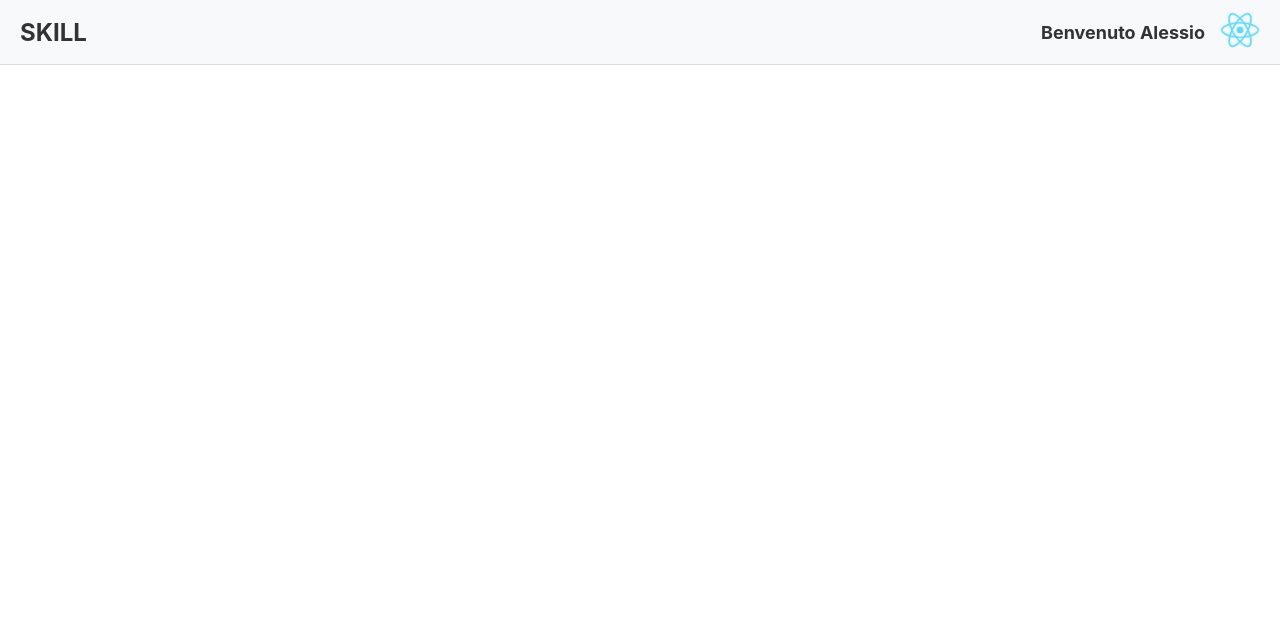
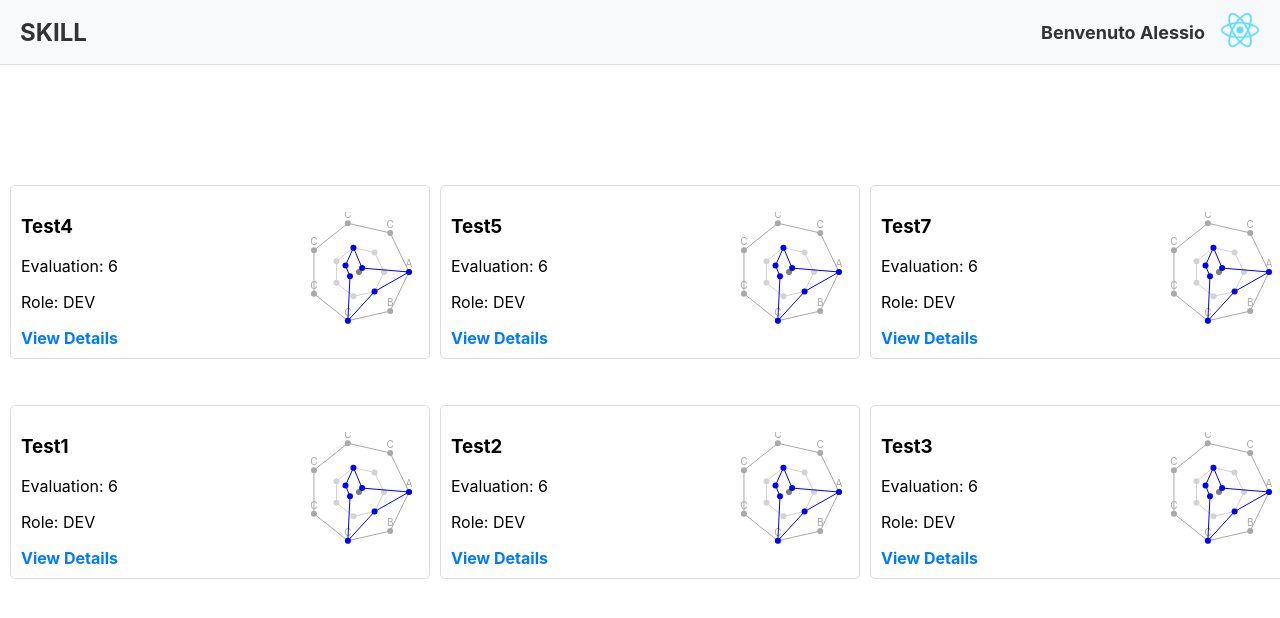
Before and after one commit to ABFi83/skills-react, a React (Create React App) app: page / in a window 1280 px wide. Shown: the top 618 px of the page. Built offline with nearby package versions, Linux system fonts and the light colour scheme.

Commit message:
router and detail

```diff
--- a/package.json
+++ b/package.json
@@ -11,6 +11,8 @@
     "@types/react-dom": "^19.0.2",
     "react": "^18.0.0",
     "react-dom": "^18.2.0",
+    "react-grid-layout": "^1.5.0",
+    "react-router-dom": "^7.1.1",
     "react-scripts": "5.0.1",
     "typescript": "^5.7.2",
     "web-vitals": "^2.1.4"
@@ -38,5 +40,8 @@
       "last 1 firefox version",
       "last 1 safari version"
     ]
+  },
+  "devDependencies": {
+    "@types/react-grid-layout": "^1.3.5"
   }
 }
--- a/src/App.tsx
+++ b/src/App.tsx
@@ -1,5 +1,6 @@
 import "./App.css";
 import Header from "./Components/Header/Header";
+import Main from "./Components/Main/Main";
 import { User } from "./Interfaces/User";
 function App() {
   const user: User = { id: "1", username: "Alessio" };
@@ -7,6 +8,7 @@ function App() {
   return (
     <>
       <Header user={user} />
+      <Main user={user} />
       {/* Other components or content */}
     </>
   );
--- a/src/Components/Header/Header.tsx
+++ b/src/Components/Header/Header.tsx
@@ -2,12 +2,12 @@ import "./Header.css";
 import { User } from "../../Interfaces/User"; // Assicurati che il percorso sia corretto
 
 // Definizione dei tipi delle props
-interface HeaderProps {
-  user: User; // Usa l'interfaccia User come tipo
+interface UserInterface {
+  user: User;
 }
 
 // Componente funzionale
-export default function Header({ user }: HeaderProps) {
+export default function Header({ user }: UserInterface) {
   return (
     <header className="header">
       <div className="header-left">
--- /dev/null
+++ b/src/Components/Main/Main.tsx
@@ -0,0 +1,36 @@
+import { BrowserRouter as Router, Routes, Route } from "react-router-dom";
+import "react-grid-layout/css/styles.css";
+import "react-resizable/css/styles.css";
+import { User } from "../../Interfaces/User";
+import ProjectGrid from "../ProjectGrid/ProjectGrid";
+import { Project } from "../../Interfaces/Project";
+import ProjectDetails from "../ProjectDetails/ProjectDetails";
+
+interface UserInterface {
+  user: User;
+}
+
+const Main = ({ user }: UserInterface) => {
+  const projects: Project[] = [
+    { id: "1", projectName: "Test1", evaluation: 6, role: "DEV" },
+    { id: "2", projectName: "Test2", evaluation: 6, role: "DEV" },
+    { id: "3", projectName: "Test3", evaluation: 6, role: "DEV" },
+    { id: "4", projectName: "Test4", evaluation: 6, role: "DEV" },
+    { id: "5", projectName: "Test5", evaluation: 6, role: "DEV" },
+    { id: "6", projectName: "Test7", evaluation: 6, role: "DEV" },
+  ];
+
+  return (
+    <Router>
+      <Routes>
+        <Route
+          path="/"
+          element={<ProjectGrid user={user} projects={projects} />}
+        />
+        <Route path="/project/:id" element={<ProjectDetails />} />
+      </Routes>
+    </Router>
+  );
+};
+
+export default Main;
--- /dev/null
+++ b/src/Components/PoligonLevel/PoligonLevel.tsx
@@ -0,0 +1,147 @@
+import React from "react";
+
+interface LevelIndicatorProps {
+  levels: number[];
+  labels?: string[];
+}
+
+const LevelIndicator = ({ levels, labels }: LevelIndicatorProps) => {
+  const maxOffset = 50;
+  const centerX = 60;
+  const centerY = 60;
+  const numPoints = levels.length;
+
+  if (numPoints === 0) {
+    return null;
+  }
+
+  const generatePointsAndLines = (
+    levels: number[],
+    color: string,
+    labels: string[]
+  ) => {
+    let points: any = [];
+    let lines: any = [];
+
+    levels.forEach((level, i) => {
+      let x, y;
+
+      if (level === 0) {
+        x = centerX;
+        y = centerY;
+      } else {
+        const normalizedLevel = Math.max(0, Math.min(level, 10)) / 10;
+        const offset = maxOffset * normalizedLevel;
+        const angle = (2 * Math.PI * i) / numPoints;
+        x = centerX + offset * Math.cos(angle);
+        y = centerY + offset * Math.sin(angle);
+      }
+
+      points.push(
+        <React.Fragment key={`group-${color}-${i}`}>
+          <circle
+            key={`point-${color}-${i}`}
+            cx={x}
+            cy={y}
+            r={3}
+            fill={color}
+          />
+          {labels && labels.length === numPoints && (
+            <text
+              key={`label-${color}-${i}`}
+              x={x}
+              y={y - 5}
+              fontSize="10"
+              textAnchor="middle"
+              fill={color}
+            >
+              {labels[i]}
+            </text>
+          )}
+        </React.Fragment>
+      );
+
+      if (i > 0) {
+        const prevLevel = levels[i - 1];
+        let prevX, prevY;
+        if (prevLevel === 0) {
+          prevX = centerX;
+          prevY = centerY;
+        } else {
+          const prevNormalizedLevel = Math.max(0, Math.min(prevLevel, 10)) / 10;
+          const prevOffset = maxOffset * prevNormalizedLevel;
+          const prevAngle = (2 * Math.PI * (i - 1)) / numPoints;
+          prevX = centerX + prevOffset * Math.cos(prevAngle);
+          prevY = centerY + prevOffset * Math.sin(prevAngle);
+        }
+        lines.push(
+          <line
+            key={`line-${color}-${i}`}
+            x1={prevX}
+            y1={prevY}
+            x2={x}
+            y2={y}
+            stroke={color}
+            strokeWidth="1"
+          />
+        );
+      }
+      if (i === numPoints - 1 && numPoints > 1) {
+        let firstX, firstY;
+        if (levels[0] === 0) {
+          firstX = centerX;
+          firstY = centerY;
+        } else {
+          const firstNormalizedLevel =
+            Math.max(0, Math.min(levels[0], 10)) / 10;
+          const firstOffset = maxOffset * firstNormalizedLevel;
+          const firstAngle = 0;
+          firstX = centerX + firstOffset * Math.cos(firstAngle);
+          firstY = centerY + firstOffset * Math.sin(firstAngle);
+        }
+        lines.push(
+          <line
+            key={`line-final-${color}`}
+            x1={x}
+            y1={y}
+            x2={firstX}
+            y2={firstY}
+            stroke={color}
+            strokeWidth="1"
+          />
+        );
+      }
+    });
+
+    return { points, lines };
+  };
+
+  const backgroundLevels10 = Array(numPoints).fill(10);
+
+  const background10 = generatePointsAndLines(
+    backgroundLevels10,
+    "darkgray",
+    labels || []
+  );
+  const background5 = generatePointsAndLines(
+    Array(numPoints).fill(5),
+    "lightgray",
+    []
+  );
+  const foreground = generatePointsAndLines(levels, "blue", []);
+
+  return (
+    <svg width="120" height="120" viewBox="0 0 120 120">
+      {/* Punto grigio al centro */}
+      <circle cx={centerX} cy={centerY} r={3} fill="gray" key="center-point" />
+      {background10.lines}
+      {background10.points}
+      {background5.lines}
+      {background5.points}
+      {foreground.lines}
+      {foreground.points}
+    </svg>
+  );
+};
+
+export default LevelIndicator;
--- /dev/null
+++ b/src/Components/ProjectCard/ProjectCard.css
@@ -0,0 +1,14 @@
+.project-card {
+  display: flex; /* Attiva il layout Flexbox */
+  align-items: center; /* Allinea verticalmente gli elementi al centro */
+  justify-content: space-between; /* Distribuisce lo spazio tra gli elementi, spingendoli ai lati */
+  padding: 10px;
+  border: 1px solid #ddd;
+  border-radius: 5px;
+  background-color: #fff;
+  width: 100%;
+}
+
+.project-details {
+  flex-grow: 1; /* Permette alla sezione dettagli di occupare lo spazio disponibile */
+}
--- /dev/null
+++ b/src/Components/ProjectCard/ProjectCard.tsx
@@ -0,0 +1,38 @@
+import { Link } from "react-router-dom";
+import { Project } from "../../Interfaces/Project";
+import { User } from "../../Interfaces/User";
+import "./ProjectCard.css";
+import PolygonalLevelIndicator from "../PoligonLevel/PoligonLevel";
+interface UserInterface {
+  user: User;
+}
+interface ProjectInterface {
+  project: Project;
+}
+const ProjectCard = ({ user, project }: UserInterface & ProjectInterface) => {
+  return (
+    <div className="project-card">
+      <div className="project-details">
+        <h3>{project.projectName}</h3>
+        <p>Evaluation: {project.evaluation}</p>
+        <p>Role: {project.role}</p>
+        <Link
+          to={`/project/${project.id}`}
+          style={{
+            color: "#007bff",
+            textDecoration: "none",
+            fontWeight: "bold",
+          }}
+        >
+          View Details
+        </Link>
+      </div>
+      <PolygonalLevelIndicator
+        levels={[10, 5, 10, 2, 3, 5, 1]}
+        labels={["A", "B", "C", "C", "C", "C", "C"]}
+      />
+    </div>
+  );
+};
+
+export default ProjectCard;
--- /dev/null
+++ b/src/Components/ProjectDetails/ProjectDetails.tsx
@@ -0,0 +1,19 @@
+import { useParams } from "react-router-dom";
+import PolygonalLevelIndicator from "../PoligonLevel/PoligonLevel";
+
+const ProjectDetails = () => {
+  const { id } = useParams(); // Leggi l'ID del progetto dalla rotta
+
+  return (
+    <div style={{ padding: "20px" }}>
+      <h1>Project Details</h1>
+      <p>Project ID: {id}</p>
+      <PolygonalLevelIndicator
+        levels={[10, 5, 10, 2, 3, 5, 1]}
+        labels={["A", "B", "C", "C", "C", "C", "C"]}
+      />
+    </div>
+  );
+};
+
+export default ProjectDetails;
--- /dev/null
+++ b/src/Components/ProjectGrid/ProjectGrid.tsx
@@ -0,0 +1,58 @@
+import { Responsive, WidthProvider } from "react-grid-layout";
+import "react-grid-layout/css/styles.css";
+import "react-resizable/css/styles.css";
+import { User } from "../../Interfaces/User";
+import ProjectCard from "../ProjectCard/ProjectCard";
+import { Project } from "../../Interfaces/Project";
+
+const ResponsiveGridLayout = WidthProvider(Responsive);
+
+interface ProjectGridProps {
+  user: User;
+  projects: Project[]; // Array di oggetti Project
+}
+const ProjectGrid = ({ user, projects }: ProjectGridProps) => {
+  const columns = 3;
+
+  const layouts = {
+    lg: projects.map((project, index) => ({
+      i: project.id,
+      x: (index % columns) * 4,
+      y: Math.floor(index / columns),
+      w: 4,
+      h: 2,
+      static: true,
+    })),
+  };
+
+  return (
+    <ResponsiveGridLayout
+      className="layout"
+      layouts={layouts}
+      breakpoints={{ lg: 1200, md: 996, sm: 768, xs: 480, xxs: 0 }}
+      cols={{ lg: 12, md: 12, sm: 6, xs: 4, xxs: 2 }}
+      rowHeight={100}
+      isResizable={false}
+      isDraggable={false}
+      margin={[10, 10]}
+      containerPadding={[0, 0]}
+    >
+      {projects.map((project) => (
+        <div
+          key={project.id}
+          style={{
+            display: "flex", // Mantiene il layout flessibile
+            justifyContent: "flex-start", // Allinea il contenuto a sinistra
+            alignItems: "flex-start", // Allinea verticalmente a sinistra
+            padding: "10px", // Spaziatura attorno al ProjectCard
+            width: "100%", // Assicura che occupi tutta la larghezza disponibile
+          }}
+        >
+          <ProjectCard user={user} project={project} />
+        </div>
+      ))}
+    </ResponsiveGridLayout>
+  );
+};
+
+export default ProjectGrid;
--- /dev/null
+++ b/src/Interfaces/Project.ts
@@ -0,0 +1,6 @@
+export interface Project {
+  id: string;
+  projectName: string;
+  evaluation: number;
+  role: string;
+}
--- a/tsconfig.json
+++ b/tsconfig.json
@@ -11,7 +11,8 @@
     "resolveJsonModule": true,
     "isolatedModules": true,
     "noEmit": true,
-    "jsx": "react-jsx"
+    "jsx": "react-jsx",
+    "allowSyntheticDefaultImports": true
   },
   "include": ["src"]
 }
```
Also changed, not shown: src/Components/Main/Main.css (added), 1 other file (tests, documents, lock files or other folders).
